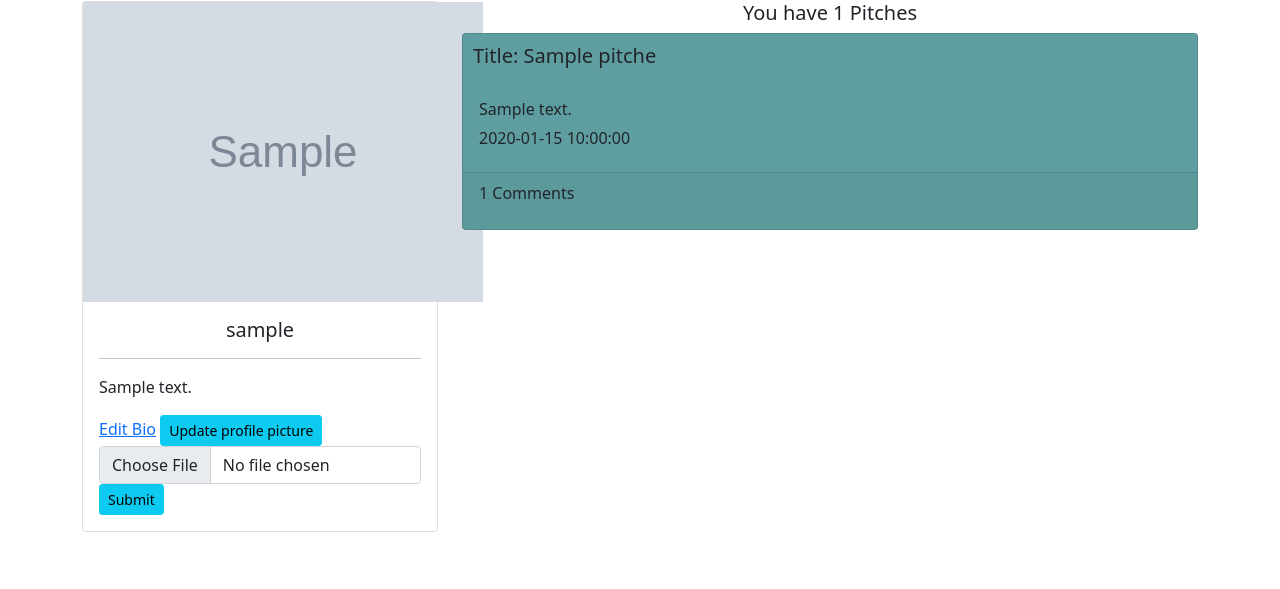
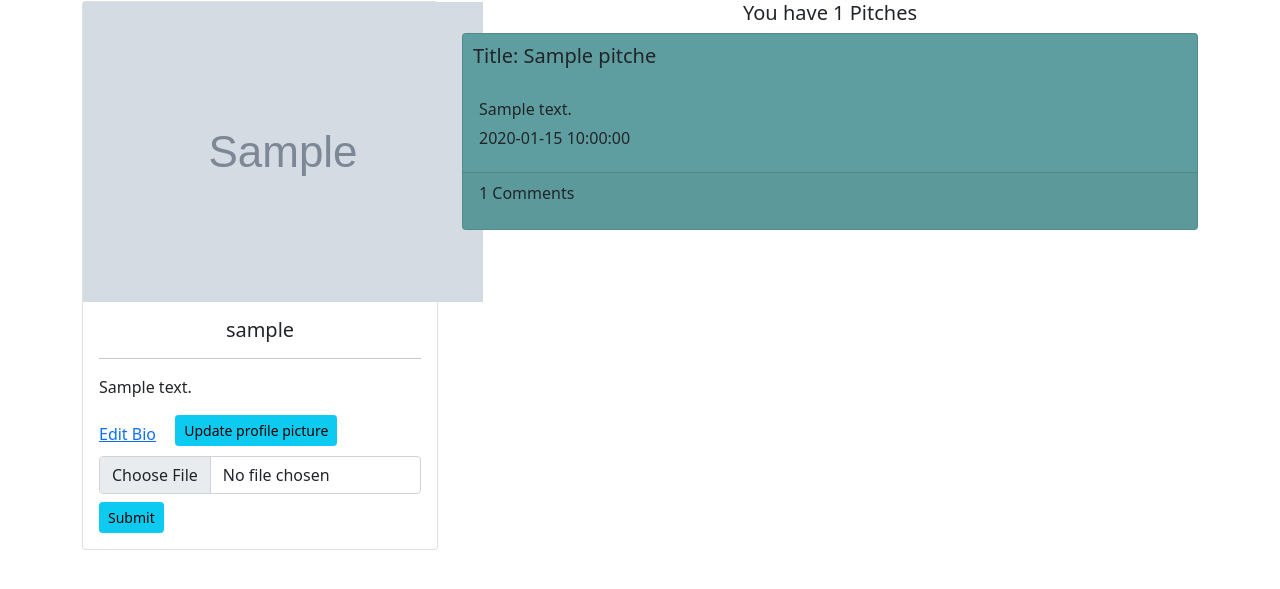
Before and after one commit to Kirugik/sixtysec-pitch, a Flask app: a page that uses app/templates/profile/user_profile.html in a window 1280 px wide. Shown: the part 79-668 px from the top of the page. Run offline with Flask 2, Linux system fonts and the light colour scheme; a user stored in the database is signed in; tables that the repository leaves empty hold one stand-in row (values such as "Sample post"); grey boxes marked "Sample" are stand-in pictures; some libraries are stand-ins or nearby versions.

```diff
--- a/app/main/views.py
+++ b/app/main/views.py
@@ -104,7 +104,7 @@ def update_pic(name):
         user.profile_pic_path = path
         db.session.commit()
 
-    return render_template('main.user_profile', name=name)
+    return redirect('main.user_profile', name=name)
 
 
 @main.route('/upvote/<int:id>')
--- a/app/templates/profile/user_profile.html
+++ b/app/templates/profile/user_profile.html
@@ -27,13 +27,13 @@
         {% if user == current_user %}
         <div class="profile-pic">
           <div class="update-pic">
-            <a href="{{url_for('main.user_profile',name=user.username)}}">Edit Bio</a>
-            <button class="btn btn-sm btn-info">Update profile picture</button>
+            <a href="{{url_for('main.update_user_profile',name=user.username)}}" style="margin-right: 15px;">Edit Bio</a>
+            <button class="btn btn-sm btn-info" style="margin-bottom: 10px;">Update profile picture</button>
           </div>
           <div id="image-form">
             <form  action="{{url_for('main.update_pic',name=user.username)}}" method="post" enctype = "multipart/form-data">
               <input type="file"  name="photo" class="form-control" required>
-              <input type="submit" class="btn btn-sm btn-info" id="submit">
+              <input type="submit" class="btn btn-sm btn-info mt-2" id="submit">
             </form>
           </div>
         </div>
```
Also changed, not shown: app/templates/index.html (+9 -9 lines), app/templates/base.html (line endings or trailing spaces).
